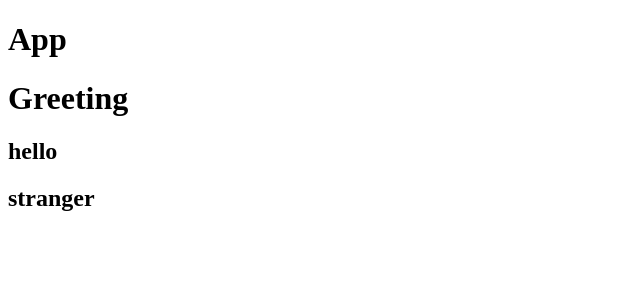
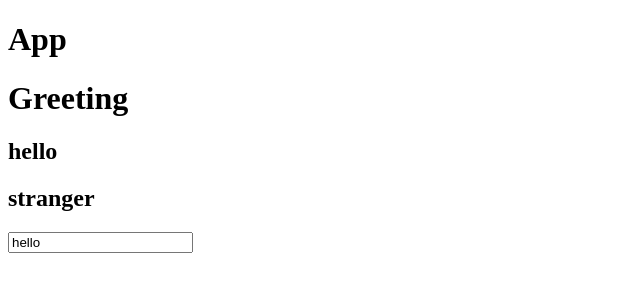
Before and after one commit to alchemy-fullstack-js-fall-2018/redux-quiz, a React app: page / in a window 1280 px wide. Shown: the top 300 px of the page, without its empty margins (0-640 px from the left). Built offline with nearby package versions, Linux system fonts and the light colour scheme.

Commit message:
greeting input working

```diff
--- a/src/components/app/App.js
+++ b/src/components/app/App.js
@@ -1,11 +1,13 @@
 import React, { Fragment } from 'react';
 import DisplayContainer from '../../containers/display/DisplayContainer';
+import ControlsContainer from '../../containers/controls/ControlsContainer';
 
 export default function App() {
   return (
     <Fragment>
       <h1>App</h1>
       <DisplayContainer />
+      <ControlsContainer />
     </Fragment>
 
   );
--- a/src/components/controls/Controls.js
+++ b/src/components/controls/Controls.js
@@ -0,0 +1,11 @@
+import React, { Fragment } from 'react';
+
+const Controls = ({ greeting, onChangeInput }) => {
+  return (
+    <Fragment>
+      <input name="greeting" type="text" value={greeting} onChange={onChangeInput} />
+    </Fragment>
+  );
+};
+
+export default Controls;
--- /dev/null
+++ b/src/containers/controls/ControlsContainer.js
@@ -0,0 +1,18 @@
+import { connect } from 'react-redux';
+import { getGreeting } from '../../selectors/greeting';
+import { updateGreeting } from '../../actions/text';
+import Controls from '../../components/controls/Controls';
+
+
+const mapStateToProps = state => ({
+  greeting: getGreeting(state)
+});
+
+const mapDispatchToProps = dispatch => ({
+  onChangeInput: ({ target }) => dispatch(updateGreeting(target.value))
+});
+
+export default connect(
+  mapStateToProps,
+  mapDispatchToProps
+)(Controls);
```
